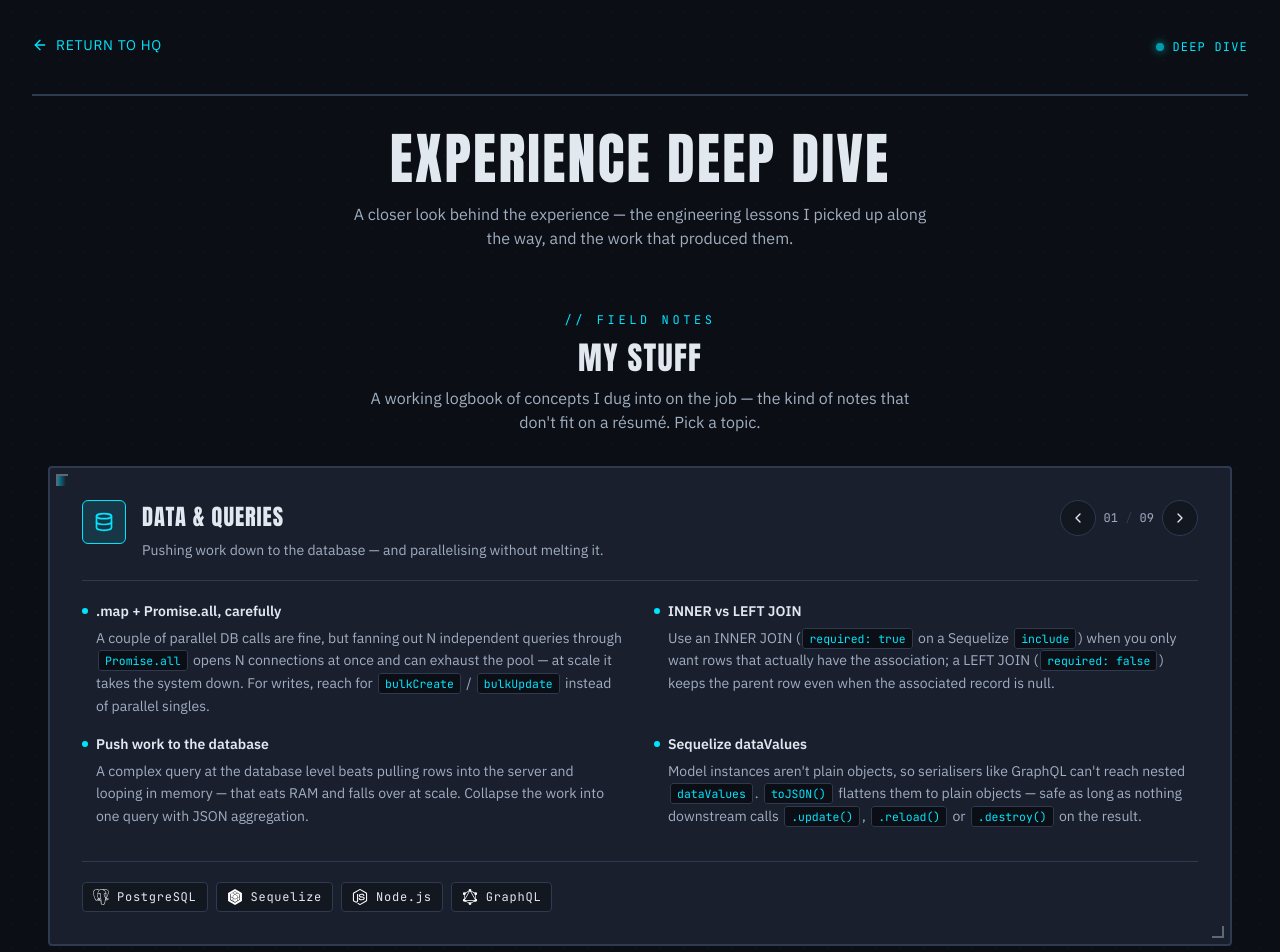
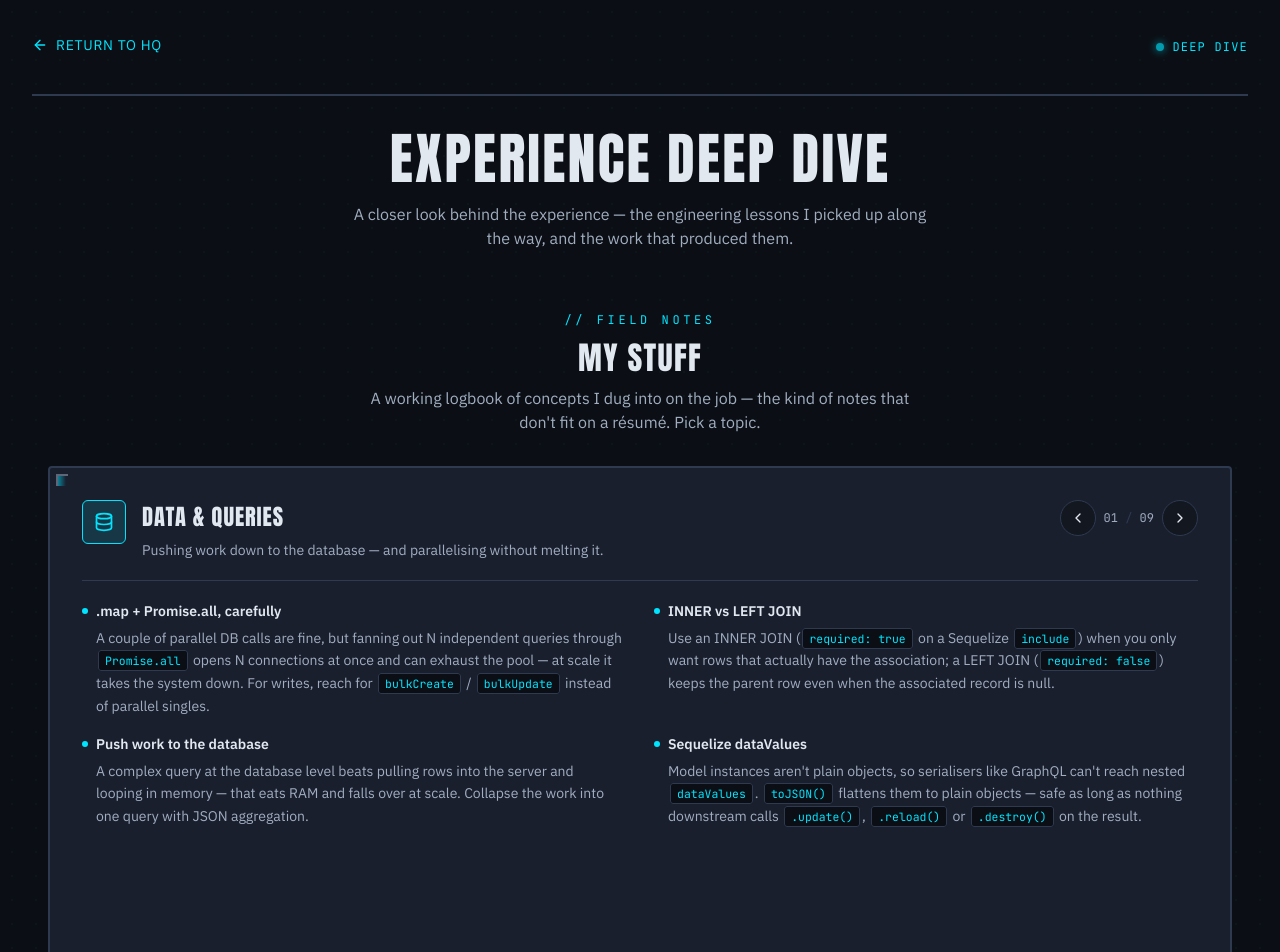
Before and after one commit to GoonerMAK/MyPortfolio-vite, a React (Vite) app: page /deepdive in a window 1280 px wide. Shown: the top 952 px of the page. Built offline with nearby package versions, Linux system fonts and the light colour scheme.

Commit message:
feat: update MyStuffCarousel height and add new topics for ES6 array and string methods

```diff
--- a/src/components/DeepDive/MyStuffCarousel.tsx
+++ b/src/components/DeepDive/MyStuffCarousel.tsx
@@ -149,7 +149,7 @@ export function MyStuffCarousel() {
               id={`mystuff-panel-${topic.id}`}
               aria-labelledby={`mystuff-tab-${topic.id}`}
               tabIndex={0}
-              className="panel panel-hud p-5 md:p-8 flex flex-col lg:h-[480px] focus-visible:outline-none focus-visible:ring-2 focus-visible:ring-[var(--clr-primary)] focus-visible:ring-offset-2 focus-visible:ring-offset-[var(--clr-bg)]"
+              className="panel panel-hud p-5 md:p-8 flex flex-col lg:h-[620px] focus-visible:outline-none focus-visible:ring-2 focus-visible:ring-[var(--clr-primary)] focus-visible:ring-offset-2 focus-visible:ring-offset-[var(--clr-bg)]"
             >
               {/* Card header: icon · title · counter */}
               <div className="flex items-start gap-4 mb-5 shrink-0">
--- a/src/data/myStuff.ts
+++ b/src/data/myStuff.ts
@@ -265,6 +265,16 @@ export const myStuff: MyStuffTopic[] = [
         detail:
           "Babel compiles modern JS/TS down to a version older engines understand, so you write today's syntax without dropping support for older browsers. Arrow functions, optional chaining and the rest get rewritten:\n`const f = (a) => a?.x` → `var f = function (a) { return a == null ? undefined : a.x; };`",
       },
+      {
+        term: 'ES6 array methods',
+        detail:
+          "`Array.from()` — iterables/array-likes → array. `Array.from('abc')` → `['a','b','c']`\n`Array.of()` — new array from args, no type/count quirks. `Array.of(7)` → `[7]` (vs `Array(7)` → empty length-7 array)\n`.copyWithin()` — copy a slice within same array. `[1,2,3,4,5].copyWithin(0,3)` → `[4,5,3,4,5]`\n`.find()` — first element matching predicate. `[1,5,10].find(n => n > 4)` → `5`\n`.findIndex()` — index of first match. `[1,5,10].findIndex(n => n > 4)` → `1`\n`.entries()` — iterator of `[index, value]` pairs. `[...['a','b'].entries()]` → `[[0,'a'],[1,'b']]`\n`.keys()` — iterator of indices. `[...['a','b'].keys()]` → `[0,1]`\n`.values()` — iterator of values. `[...['a','b'].values()]` → `['a','b']`\n`.fill()` — overwrite elements with a static value. `[1,2,3].fill(0,1)` → `[1,0,0]`",
+      },
+      {
+        term: 'ES6 string methods',
+        detail:
+          "`.startsWith()` — true if string begins with given chars. `'hello'.startsWith('he')` → `true`\n`.endsWith()` — true if string ends with given chars. `'hello'.endsWith('lo')` → `true`\n`.includes()` — true if given substring appears anywhere. `'hello'.includes('ell')` → `true`\n`.repeat()` — new string with the original repeated n times. `'ab'.repeat(3)` → `'ababab'`",
+      },
     ],
   },
   {
```
